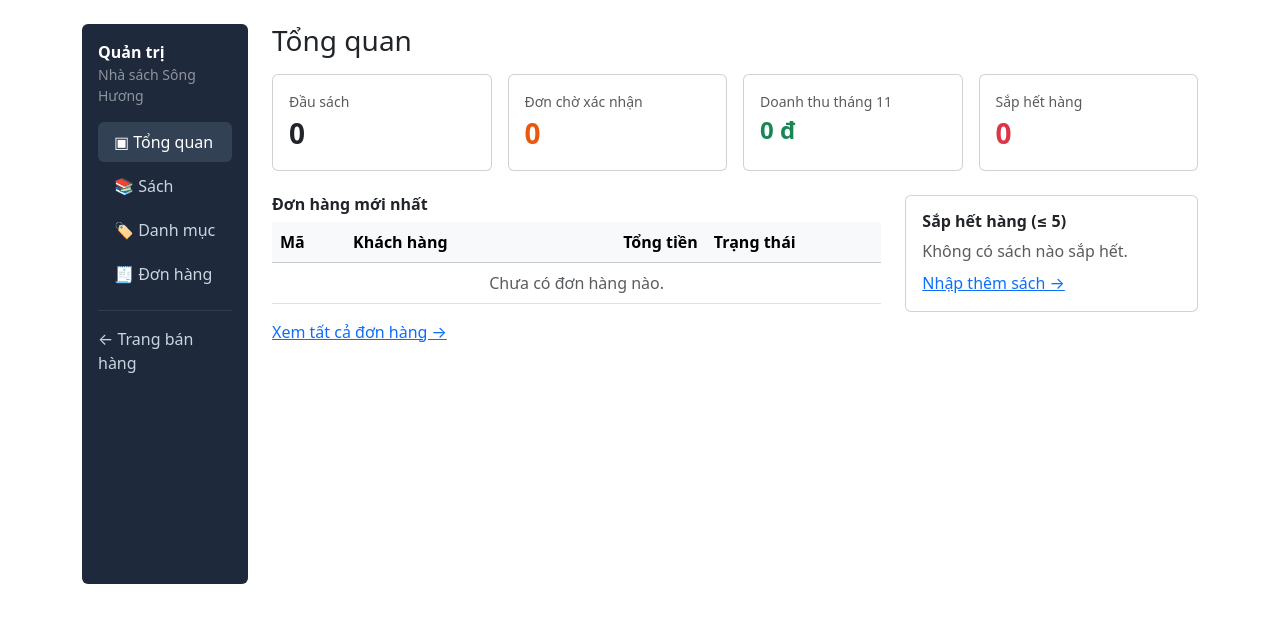
After one commit to NguyenVanQuan05/pmnm-hocphan, a Flask app: page /admin in a window 1280 px wide. The commit adds this page. Shown: the top 623 px of the page. Run offline with Flask 3, Linux system fonts and the light colour scheme; some libraries are stand-ins or nearby versions.

Commit message:
feat: trang tổng quan quản trị

```diff
--- a/chuong_06/nha_sach/app.py
+++ b/chuong_06/nha_sach/app.py
@@ -1,4 +1,5 @@
 import os
+from datetime import datetime
 
 import click
 from flask import (
@@ -18,6 +19,7 @@ from forms import ActionForm, CheckoutForm
 from models import (
     ORDER_STATUSES,
     PAYMENT_METHODS,
+    STATUS_COLORS,
     Book,
     Category,
     Order,
@@ -35,6 +37,7 @@ migrate = Migrate(app, db)
 
 SHIPPING_FEE = 20000
 FREE_SHIPPING_FROM = 200000
+LOW_STOCK_LIMIT = 5
 
 SAMPLE_DATA = {
     "Lập trình": {
@@ -100,6 +103,13 @@ def calculate_shipping_fee(subtotal):
     return SHIPPING_FEE
 
 
+def month_range(day):
+    start = datetime(day.year, day.month, 1)
+    if day.month == 12:
+        return start, datetime(day.year + 1, 1, 1)
+    return start, datetime(day.year, day.month + 1, 1)
+
+
 def get_cart():
     return session.get("cart", {})
 
@@ -161,7 +171,15 @@ def inject_helpers():
             return "active"
         return ""
     cart_count = sum(get_cart().values())
-    return {"is_active": is_active, "cart_count": cart_count}
+
+    pending_count = 0
+    if request.path.startswith("/admin"):
+        pending_count = db.session.scalar(
+            db.select(func.count(Order.id)).filter_by(status=ORDER_STATUSES[0]))
+
+    return {"is_active": is_active, "cart_count": cart_count,
+            "pending_count": pending_count,
+            "status_colors": STATUS_COLORS}
 
 
 @app.template_filter("vnd")
@@ -411,6 +429,43 @@ def order_done(order_id):
                            payment_methods=PAYMENT_METHODS)
 
 
+@app.route("/admin")
+def admin_dashboard():
+    total_books = db.session.scalar(db.select(func.count(Book.id)))
+    pending_orders = db.session.scalar(
+        db.select(func.count(Order.id)).filter_by(status=ORDER_STATUSES[0]))
+
+    now = datetime.now()
+    month_start, next_month_start = month_range(now)
+    month_revenue = db.session.scalar(
+        db.select(func.coalesce(func.sum(Order.total), 0))
+        .join(OrderHistory, OrderHistory.order_id == Order.id)
+        .where(OrderHistory.status == ORDER_STATUSES[2],
+               OrderHistory.created_at >= month_start,
+               OrderHistory.created_at < next_month_start))
+    low_stock_count = db.session.scalar(
+        db.select(func.count(Book.id)).where(Book.stock <= LOW_STOCK_LIMIT))
+
+    recent_orders = db.session.execute(
+        db.select(Order)
+        .order_by(Order.created_at.desc(), Order.id.desc())
+        .limit(5)).scalars().all()
+    low_stock_books = db.session.execute(
+        db.select(Book)
+        .where(Book.stock <= LOW_STOCK_LIMIT)
+        .order_by(Book.stock, Book.title)).scalars().all()
+
+    return render_template("admin/dashboard.html",
+                           total_books=total_books,
+                           pending_orders=pending_orders,
+                           month=now.month,
+                           month_revenue=month_revenue,
+                           low_stock_count=low_stock_count,
+                           low_stock_limit=LOW_STOCK_LIMIT,
+                           recent_orders=recent_orders,
+                           low_stock_books=low_stock_books)
+
+
 @app.errorhandler(404)
 def page_not_found(error):
     return render_template("404.html", error=error), 404
--- a/chuong_06/nha_sach/static/css/style.css
+++ b/chuong_06/nha_sach/static/css/style.css
@@ -4,6 +4,20 @@
 
 .badge-cart {
     background-color: #f97316;
+}
+
+.admin-sidebar {
+    background-color: #1e293b;
+    min-height: 70vh;
+}
+
+.admin-sidebar .nav-link {
+    color: #cbd5e1;
+}
+
+.admin-sidebar .nav-link.active {
+    background-color: #334155;
+    color: #fff;
 }
 
 .price {
--- a/chuong_06/nha_sach/templates/_macros.html
+++ b/chuong_06/nha_sach/templates/_macros.html
@@ -6,6 +6,11 @@
         <img class="{{ class_name }}" alt="Chưa có ảnh bìa"
              src="{{ url_for('static', filename='img/no-cover.svg') }}">
     {% endif %}
+{% endmacro %}
+
+
+{% macro status_badge(status) %}
+    <span class="badge rounded-pill text-bg-{{ status_colors.get(status, 'secondary') }}">{{ status }}</span>
 {% endmacro %}
 
 
--- /dev/null
+++ b/chuong_06/nha_sach/templates/admin/base_admin.html
@@ -0,0 +1,34 @@
+{% extends "base.html" %}
+
+{% block navbar %}{% endblock %}
+
+{% block content %}
+    <div class="row g-4">
+        <aside class="col-md-3 col-lg-2">
+            <div class="admin-sidebar rounded p-3">
+                <div class="fw-bold text-white">Quản trị</div>
+                <div class="small text-white-50 mb-3">Nhà sách Sông Hương</div>
+
+                <nav class="nav nav-pills flex-column gap-1">
+                    <a class="nav-link {{ is_active('admin_dashboard') }}"
+                       href="{{ url_for('admin_dashboard') }}">▣ Tổng quan</a>
+                    <a class="nav-link" href="#">📚 Sách</a>
+                    <a class="nav-link" href="#">🏷 Danh mục</a>
+                    <a class="nav-link d-flex justify-content-between align-items-center" href="#">
+                        🧾 Đơn hàng
+                        {% if pending_count %}
+                            <span class="badge rounded-pill badge-cart">{{ pending_count }}</span>
+                        {% endif %}
+                    </a>
+                </nav>
+
+                <hr class="border-secondary">
+                <a class="nav-link small" href="{{ url_for('book_list') }}">← Trang bán hàng</a>
+            </div>
+        </aside>
+
+        <div class="col-md-9 col-lg-10">
+            {% block admin_content %}{% endblock %}
+        </div>
+    </div>
+{% endblock %}
--- /dev/null
+++ b/chuong_06/nha_sach/templates/admin/dashboard.html
@@ -0,0 +1,93 @@
+{% extends "admin/base_admin.html" %}
+{% from "_macros.html" import status_badge with context %}
+
+{% block title %}Tổng quan{% endblock %}
+
+{% block admin_content %}
+    <h1 class="h3 mb-3">Tổng quan</h1>
+
+    <div class="row row-cols-2 row-cols-lg-4 g-3 mb-4">
+        <div class="col">
+            <div class="card h-100">
+                <div class="card-body">
+                    <div class="small text-muted">Đầu sách</div>
+                    <div class="fs-3 fw-bold">{{ total_books }}</div>
+                </div>
+            </div>
+        </div>
+        <div class="col">
+            <div class="card h-100">
+                <div class="card-body">
+                    <div class="small text-muted">Đơn chờ xác nhận</div>
+                    <div class="fs-3 fw-bold price">{{ pending_orders }}</div>
+                </div>
+            </div>
+        </div>
+        <div class="col">
+            <div class="card h-100">
+                <div class="card-body">
+                    <div class="small text-muted">Doanh thu tháng {{ month }}</div>
+                    <div class="fs-4 fw-bold text-success">{{ month_revenue|vnd }}</div>
+                </div>
+            </div>
+        </div>
+        <div class="col">
+            <div class="card h-100">
+                <div class="card-body">
+                    <div class="small text-muted">Sắp hết hàng</div>
+                    <div class="fs-3 fw-bold text-danger">{{ low_stock_count }}</div>
+                </div>
+            </div>
+        </div>
+    </div>
+
+    <div class="row g-4">
+        <div class="col-lg-8">
+            <h2 class="h6 fw-bold">Đơn hàng mới nhất</h2>
+            <div class="table-responsive">
+                <table class="table align-middle">
+                    <thead class="table-light">
+                        <tr>
+                            <th>Mã</th>
+                            <th>Khách hàng</th>
+                            <th class="text-end">Tổng tiền</th>
+                            <th>Trạng thái</th>
+                        </tr>
+                    </thead>
+                    <tbody>
+                        {% for order in recent_orders %}
+                            <tr>
+                                <td>#{{ order.id }}</td>
+                                <td>{{ order.customer_name }}</td>
+                                <td class="text-end">{{ order.total|vnd }}</td>
+                                <td>{{ status_badge(order.status) }}</td>
+                            </tr>
+                        {% else %}
+                            <tr>
+                                <td colspan="4" class="text-center text-muted">Chưa có đơn hàng nào.</td>
+                            </tr>
+                        {% endfor %}
+                    </tbody>
+                </table>
+            </div>
+            <a href="#">Xem tất cả đơn hàng →</a>
+        </div>
+
+        <div class="col-lg-4">
+            <div class="card">
+                <div class="card-body">
+                    <h2 class="h6 fw-bold">Sắp hết hàng (≤ {{ low_stock_limit }})</h2>
+                    {% for book in low_stock_books %}
+                        <div class="d-flex justify-content-between py-1">
+                            <a class="text-decoration-none" href="#">{{ book.title }}</a>
+                            <span class="fw-bold {{ 'text-danger' if book.stock == 0 else 'price' }}">{{ book.stock }}</span>
+                        </div>
+                    {% else %}
+                        <p class="text-muted mb-0">Không có sách nào sắp hết.</p>
+                    {% endfor %}
+                    <a class="d-inline-block mt-2" href="#">Nhập thêm sách →</a>
+                </div>
+            </div>
+        </div>
+    </div>
+{% endblock %}
--- a/chuong_06/nha_sach/templates/base.html
+++ b/chuong_06/nha_sach/templates/base.html
@@ -12,7 +12,9 @@
     {% block head %}{% endblock %}
 </head>
 <body>
-    {% include "shop/_navbar.html" %}
+    {% block navbar %}
+        {% include "shop/_navbar.html" %}
+    {% endblock %}
 
     <main class="container py-4">
         {% for category, message in get_flashed_messages(with_categories=true) %}
```
Also changed, not shown: chuong_06/nha_sach/models.py (+7 -0 lines).
